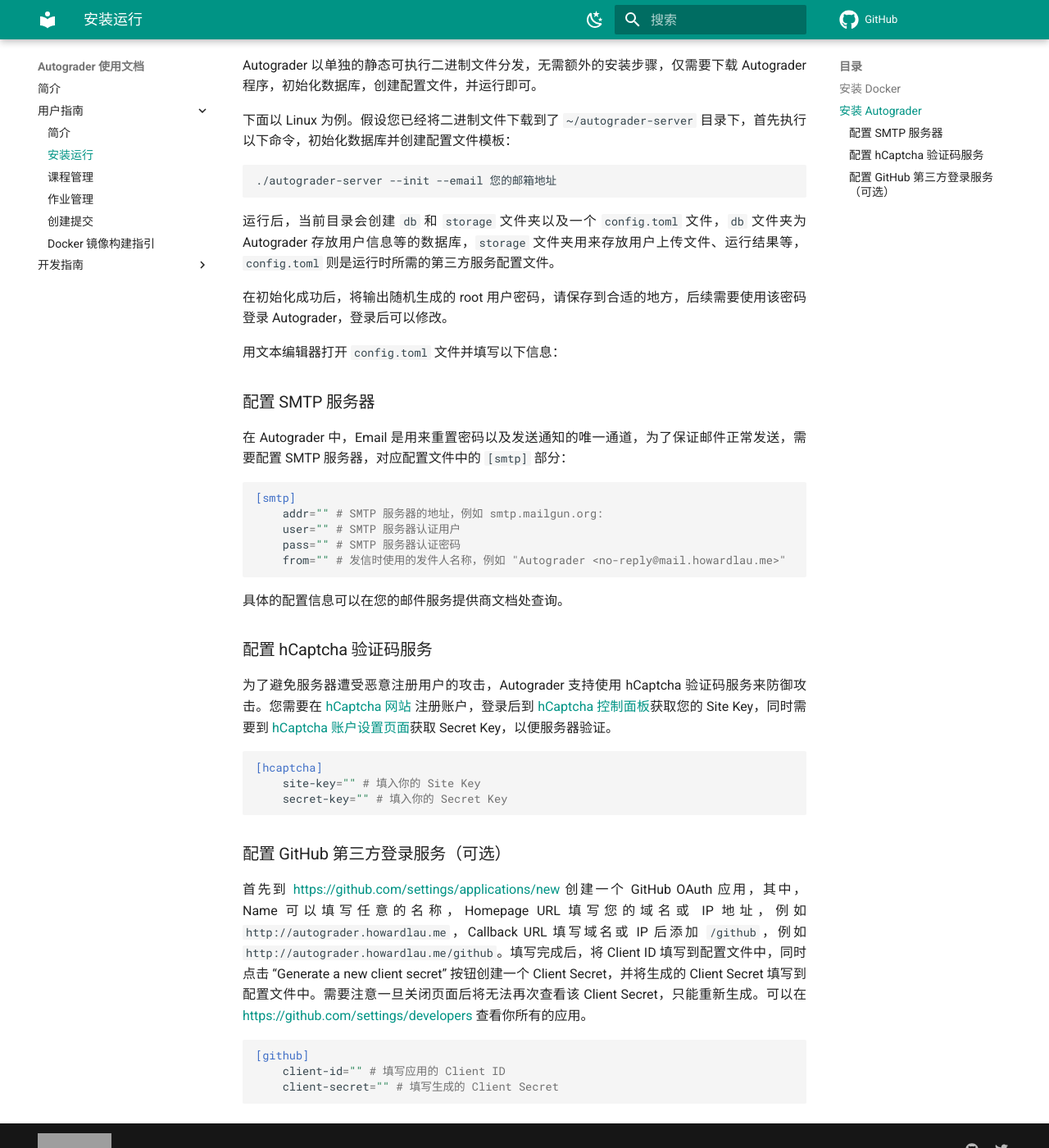
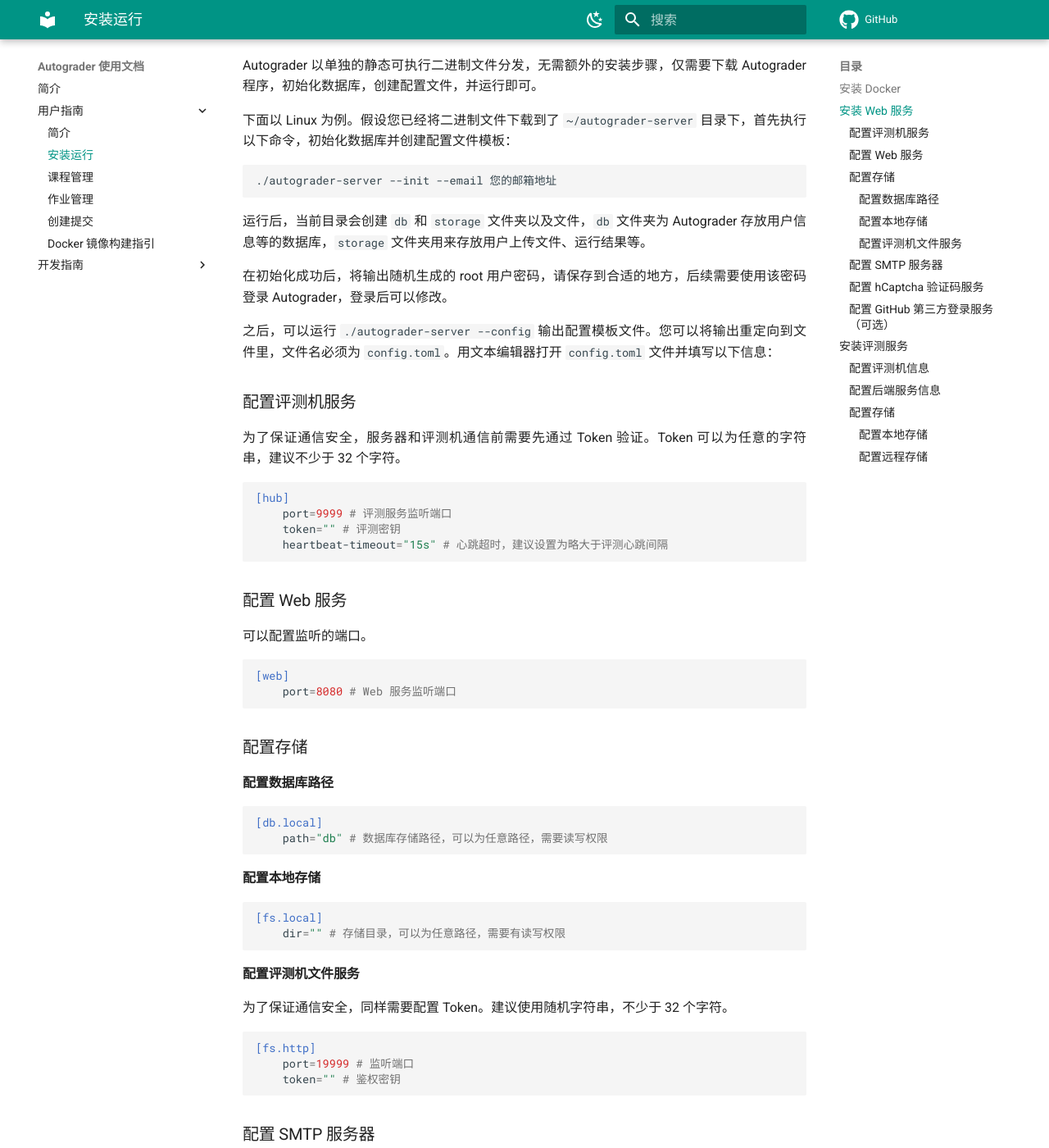
Before and after one commit to howardlau1999/autograder-docs, an MkDocs documentation site: the page built from docs/user-guide/installation.md, in a window 1280 px wide and 1400 px high, scrolled down 399 px. Shown: the whole window at 82% size. Built offline with MkDocs 1.6.1 and Material for MkDocs 9.7.7, drawn with Linux system fonts in a browser that asks for light colours; comment, search, counter and statistics services are not loaded; some of the changed text lies outside the part shown; grey boxes are pictures that could not be loaded.

Commit message:
install: update

````diff
--- a/docs/user-guide/installation.md
+++ b/docs/user-guide/installation.md
@@ -6,7 +6,7 @@
 
 其中，Windows 平台需要至少 Windows 10 以上的版本，同时需要启用 Hyper-V 技术，有可能与其他虚拟机软件冲突。如果您正在使用其他的虚拟机软件，例如 VMware 或者 VirtualBox，需要查询对应的文档，将虚拟机软件更新到与 Hyper-V 技术兼容的版本。
 
-## 安装 Autograder
+## 安装 Web 服务
 
 Autograder 以单独的静态可执行二进制文件分发，无需额外的安装步骤，仅需要下载 Autograder 程序，初始化数据库，创建配置文件，并运行即可。
 
@@ -16,11 +16,57 @@
 ./autograder-server --init --email 您的邮箱地址
 ```
 
-运行后，当前目录会创建 `db` 和 `storage` 文件夹以及一个 `config.toml` 文件，`db` 文件夹为 Autograder 存放用户信息等的数据库，`storage` 文件夹用来存放用户上传文件、运行结果等，`config.toml` 则是运行时所需的第三方服务配置文件。
+运行后，当前目录会创建 `db` 和 `storage` 文件夹以及文件，`db` 文件夹为 Autograder 存放用户信息等的数据库，`storage` 文件夹用来存放用户上传文件、运行结果等。
 
 在初始化成功后，将输出随机生成的 root 用户密码，请保存到合适的地方，后续需要使用该密码登录 Autograder，登录后可以修改。
 
-用文本编辑器打开 `config.toml` 文件并填写以下信息：
+之后，可以运行 `./autograder-server --config` 输出配置模板文件。您可以将输出重定向到文件里，文件名必须为 `config.toml`。用文本编辑器打开 `config.toml` 文件并填写以下信息：
+
+### 配置评测机服务
+
+为了保证通信安全，服务器和评测机通信前需要先通过 Token 验证。Token 可以为任意的字符串，建议不少于 32 个字符。
+
+```toml
+[hub]
+	port=9999 # 评测服务监听端口
+	token="" # 评测密钥
+    heartbeat-timeout="15s" # 心跳超时，建议设置为略大于评测心跳间隔
+```
+
+### 配置 Web 服务
+
+可以配置监听的端口。
+
+```toml
+[web]
+	port=8080 # Web 服务监听端口
+```
+
+### 配置存储
+
+#### 配置数据库路径
+
+```toml
+[db.local]
+    path="db" # 数据库存储路径，可以为任意路径，需要读写权限
+```
+
+#### 配置本地存储
+
+```toml
+[fs.local]
+	dir="" # 存储目录，可以为任意路径，需要有读写权限
+```
+
+#### 配置评测机文件服务
+
+为了保证通信安全，同样需要配置 Token。建议使用随机字符串，不少于 32 个字符。
+
+```toml
+[fs.http]
+	port=19999 # 监听端口
+	token="" # 鉴权密钥
+```
 
 ### 配置 SMTP 服务器
 
@@ -55,3 +101,50 @@
     client-id="" # 填写应用的 Client ID
     client-secret="" # 填写生成的 Client Secret
 ```
+
+## 安装评测服务
+
+评测服务同样以单个二进制分发，无需安装，只需要配置好后端服务地址即可运行。
+
+运行 `./autograder-grader --config` 可以输出配置模板，建议重定向到 `config.toml` 文件。为了避免和后端服务的配置文件冲突，可以将文件保存到 `~/.autograder-grader/config.toml`（Windows 为 `C:\.autograder-grader\config.toml`）。
+
+### 配置评测机信息
+
+```toml
+[grader]
+	concurrency=5 # 评测机并发数，最多可以同时运行几个评测任务
+	tags="docker,x64" # 评测机标签，用","分割
+	heartbeat-interval="10s" # 评测机心跳间隔，必须小于后端服务配置的心跳超时
+```
+
+### 配置后端服务信息
+
+```toml
+[hub]
+	address="localhost:9999" # 后端服务地址
+	token="" # 连接密钥
+```
+
+### 配置存储
+
+#### 配置本地存储
+
+在运行评测任务的过程中需要临时使用本地存储提交文件以及输出文件，在评测任务结束后会自动清理。
+
+```toml
+[fs.local]
+	dir="grader" # 本地存储路径
+```
+
+#### 配置远程存储
+
+评测机会通过 HTTP 协议上传和下载文件。
+
+```toml
+[fs.http]
+	url="http://localhost:19999" # 后端存储服务地址
+	token="" # 连接密钥
+	timeout="10s" # 请求超时
+```
+
+配置完成后，启动 Docker 服务以及后端程序，再启动评测机程序即可。
````
Also changed, not shown: docs/development-guide/server-architecture.md (+1 -1 lines).
